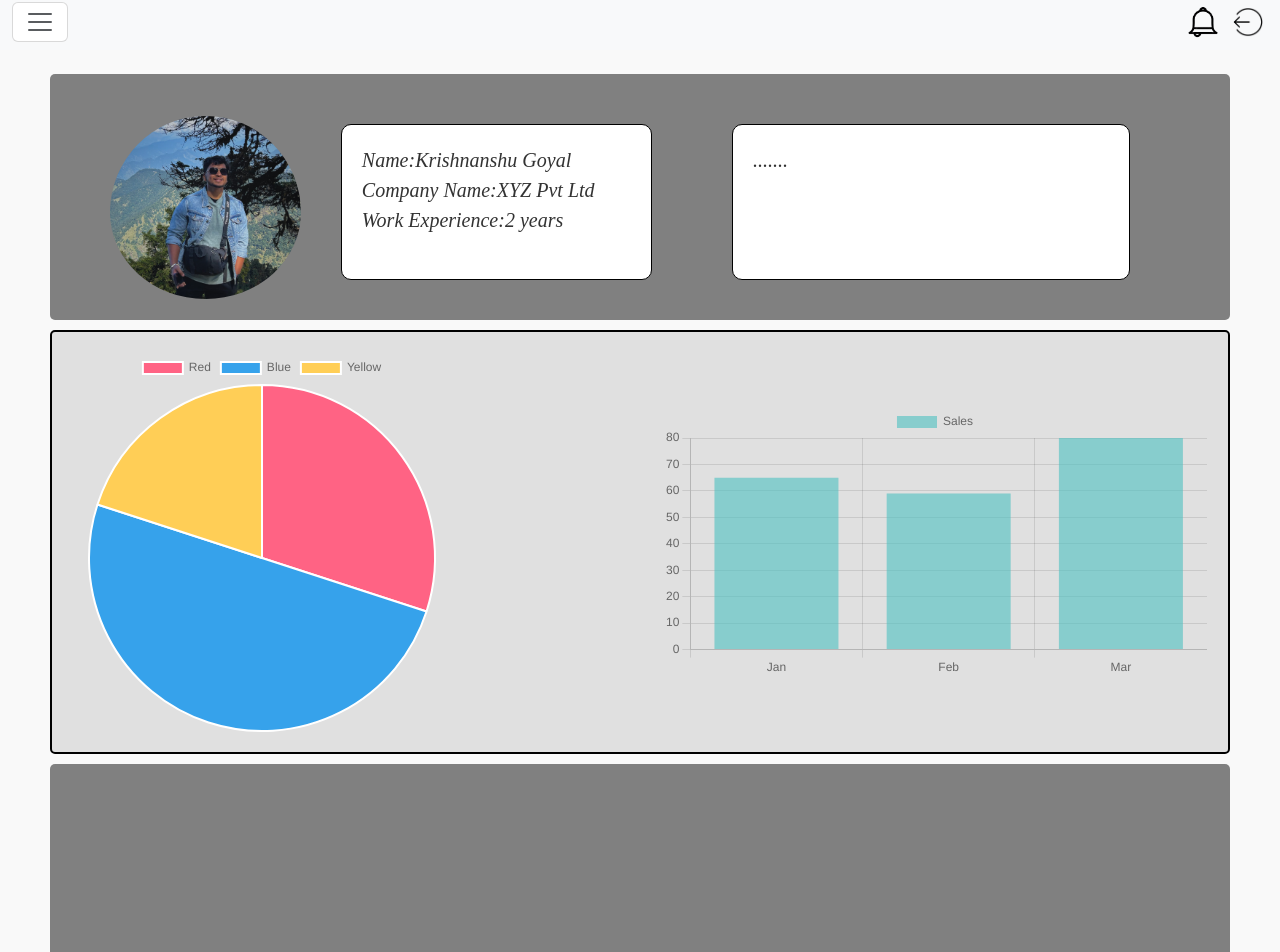
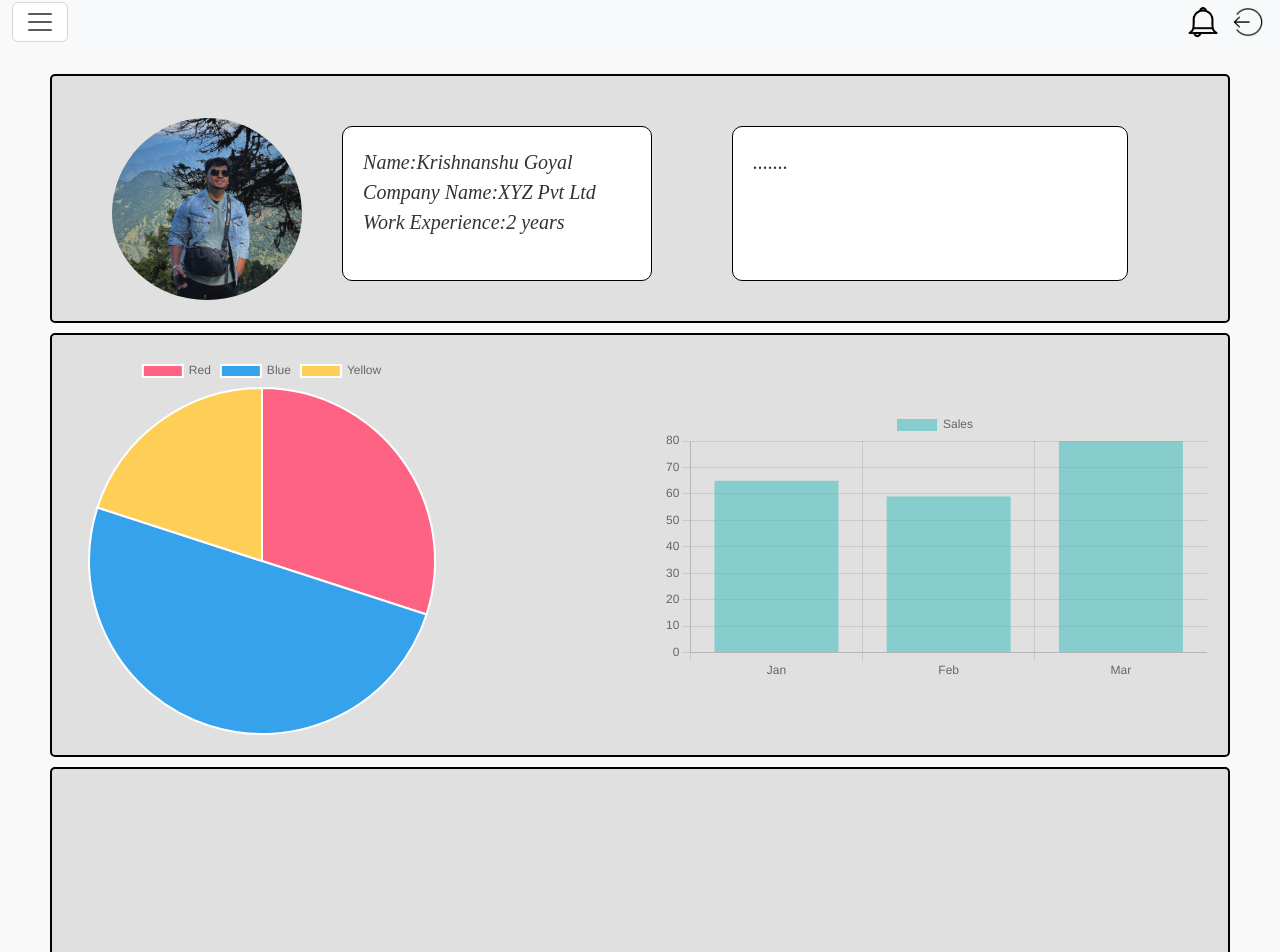
Before and after one commit to Krishnanshu-Goyal/careerconnect, a React (Create React App) app in the folder my-app/: page /home in a window 1280 px wide. Shown: the part 6-958 px from the top of the page. Built offline with nearby package versions, Linux system fonts and the light colour scheme.

Commit message:
changes in css

```diff
--- a/my-app/src/App.css
+++ b/my-app/src/App.css
@@ -1,7 +1,9 @@
 .App {
   text-align: center;
 }
-
+html,body{
+background-color: rgb(138, 138, 91);
+}
 .App-logo {
   height: 40vmin;
   pointer-events: none;
@@ -12,6 +14,7 @@
     animation: App-logo-spin infinite 20s linear;
   }
 }
+
 
 .App-header {
   background-color: #282c34;
@@ -65,7 +68,8 @@
   padding: 10px 60px 0px 60px;
   margin: 20px 10px 0px 10px;
   border-radius: 5px;
-  background-color: grey;
+  border: 2px solid black;
+  background: rgba(96, 95, 95, 0.159);
   display: flex;
 }
 .top-middle{
@@ -144,7 +148,8 @@
   margin: 5px 10px 5px 10px;
   height: 200px;
   border-radius: 5px;
-  background-color: grey;
+  border: 2px solid black;
+  background: rgba(96, 95, 95, 0.159);
 }
 
 /*button*/
--- a/my-app/src/index.css
+++ b/my-app/src/index.css
@@ -1,8 +1,10 @@
 body {
   margin: 0;
+
   font-family: -apple-system, BlinkMacSystemFont, 'Segoe UI', 'Roboto', 'Oxygen',
     'Ubuntu', 'Cantarell', 'Fira Sans', 'Droid Sans', 'Helvetica Neue',
     sans-serif;
+
   -webkit-font-smoothing: antialiased;
   -moz-osx-font-smoothing: grayscale;
 }
--- a/my-app/src/index.js
+++ b/my-app/src/index.js
@@ -1,6 +1,7 @@
 import React from 'react';
 import ReactDOM from 'react-dom/client';
 import './index.css';
+import './App.css';
 import App from './App';
 import reportWebVitals from './reportWebVitals';
 
--- a/my-app/src/pages/AddResourcePage.js
+++ b/my-app/src/pages/AddResourcePage.js
@@ -26,7 +26,7 @@ const AddResourcePage = () => {
   };
 
   return (
-    <div>
+    <div className='Background'>
       <ResourceForm formData={formData} onChange={handleChange} onSubmit={handleSubmit} />
     </div>
   );
--- a/my-app/src/pages/Homepage.js
+++ b/my-app/src/pages/Homepage.js
@@ -3,7 +3,7 @@ import img from '../images/profile.jpg'
 import Charts from '../components/Charts'
 export default function Homepage(props) {
   return (
-    <div>
+    <div className='base'>
       <div className='top'>
         <img className="profile" src={img} alt="Logo" />
         <div className='top-middle'>
```
